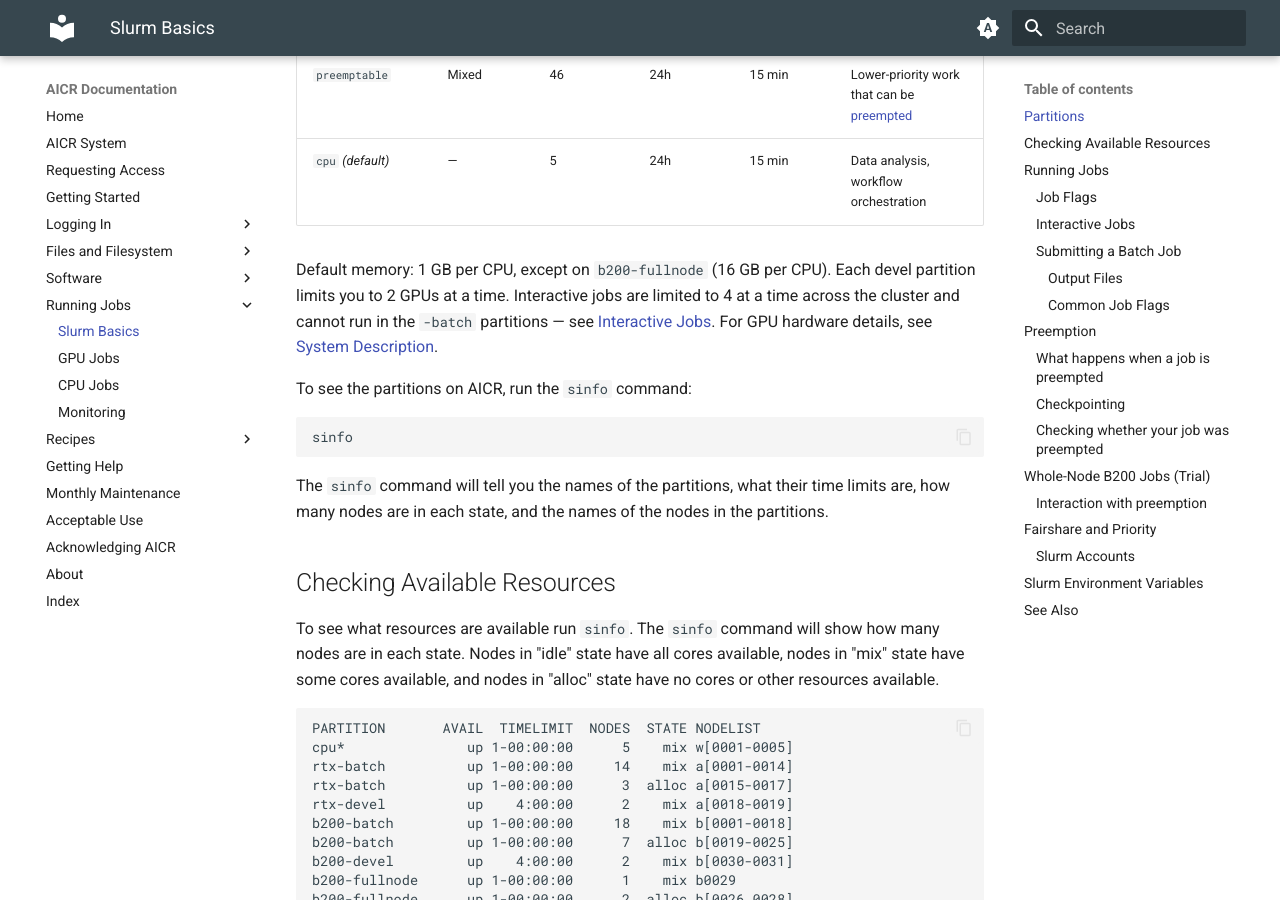
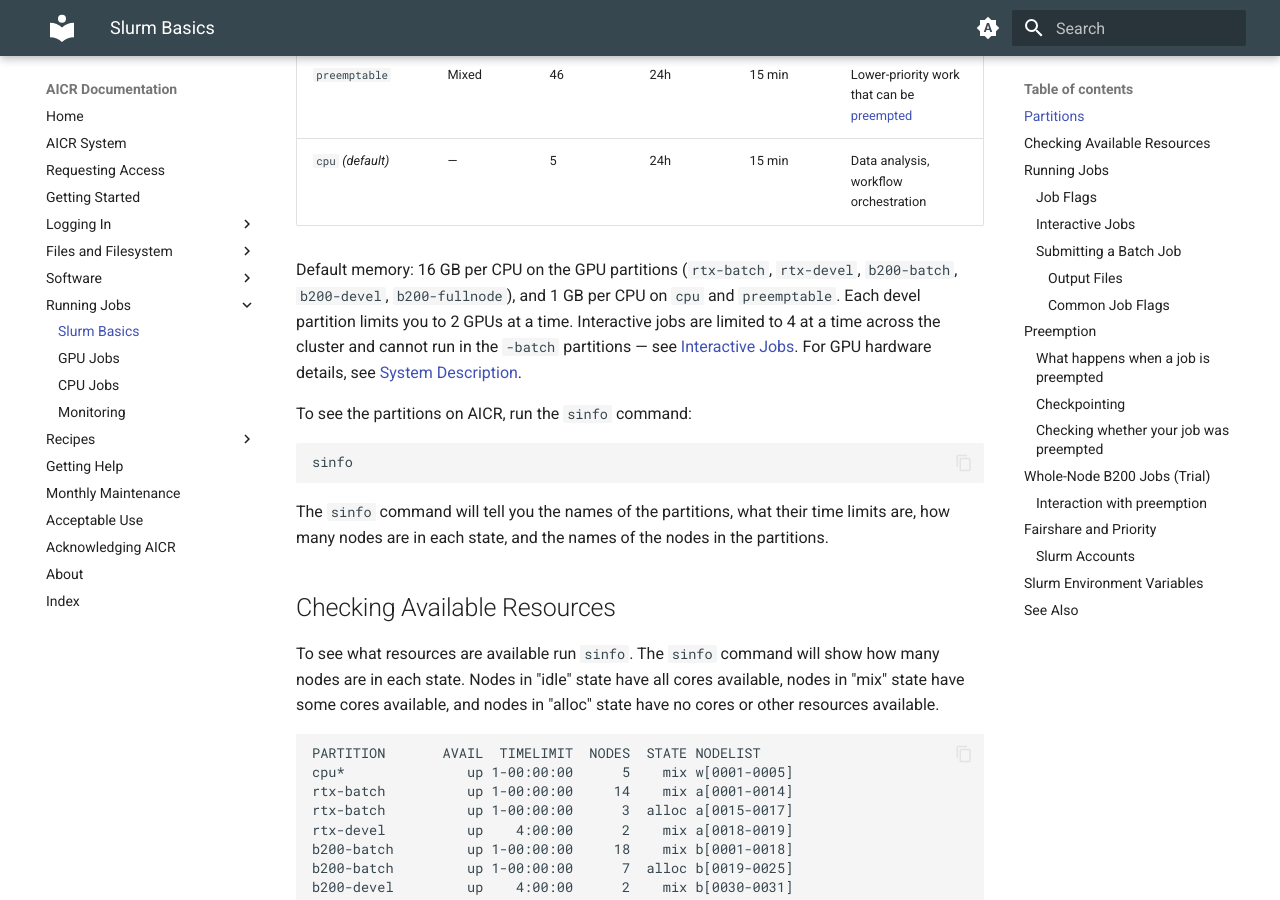
Before and after one commit to mghpcc/aicr-docs-edit, an MkDocs documentation site: the page built from docs/running-jobs/slurm-basics.md, in a window 1280 px wide and 900 px high, scrolled down 1120 px. Built offline with MkDocs 1.6.1 and Material for MkDocs 9.7.7, drawn with Linux system fonts in a browser that asks for light colours.

Commit message:
Correct the default memory per CPU on GPU partitions
Co-Authored-By: Claude Opus 5.5 <noreply@anthropic.com>

```diff
--- a/docs/running-jobs/slurm-basics.md
+++ b/docs/running-jobs/slurm-basics.md
@@ -27,7 +27,7 @@ The partitions on AICR are:
 | `preemptable` | Mixed | 46 | 24h | 15 min | Lower-priority work that can be [preempted](#preemption) |
 | `cpu` *(default)* | — | 5 | 24h | 15 min | Data analysis, workflow orchestration |
 
-Default memory: 1 GB per CPU, except on `b200-fullnode` (16 GB per CPU). Each devel partition limits you to 2 GPUs at a time. Interactive jobs are limited to 4 at a time across the cluster and cannot run in the `-batch` partitions — see [Interactive Jobs](#interactive-jobs). For GPU hardware details, see [System Description](../system-description.md).
+Default memory: 16 GB per CPU on the GPU partitions (`rtx-batch`, `rtx-devel`, `b200-batch`, `b200-devel`, `b200-fullnode`), and 1 GB per CPU on `cpu` and `preemptable`. Each devel partition limits you to 2 GPUs at a time. Interactive jobs are limited to 4 at a time across the cluster and cannot run in the `-batch` partitions — see [Interactive Jobs](#interactive-jobs). For GPU hardware details, see [System Description](../system-description.md).
 
 To see the partitions on AICR, run the `sinfo` command:
 
```
